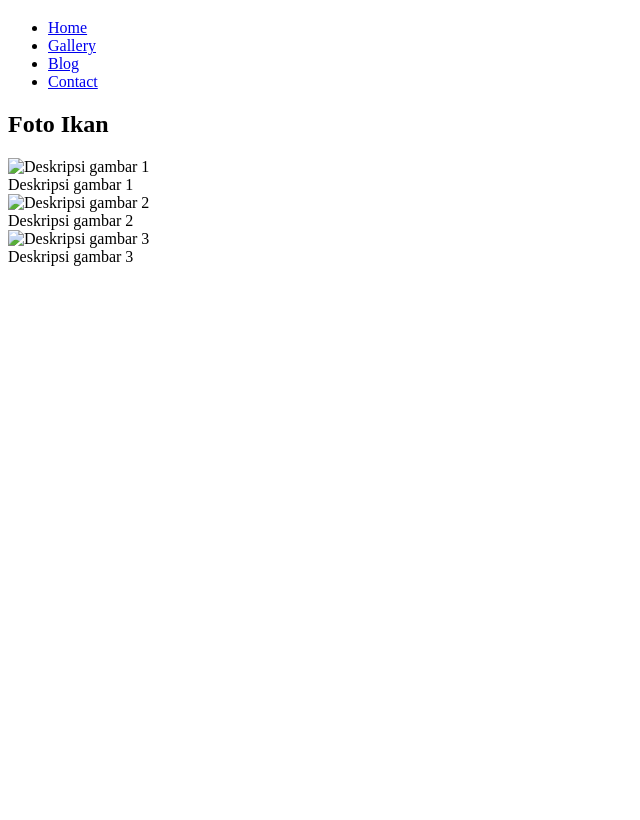
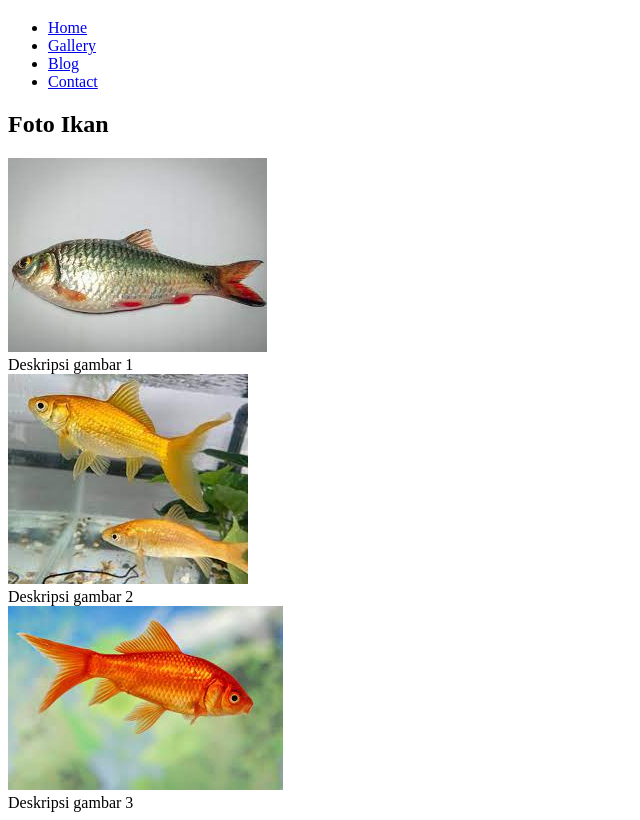
Before and after one commit to MarcellinoBandule/MarcellinoBandule.github.io, a plain HTML site: page gallery.html in a window 1280 px wide. Shown: the part 61-881 px from the top of the page, without its empty margins (0-640 px from the left). Before the commit the page ends 800 px from the top, so only its background shows below. Drawn offline with Linux system fonts and the light colour scheme.

Commit message:
Update gallery.html

```diff
--- a/gallery.html
+++ b/gallery.html
@@ -22,19 +22,19 @@
         <h2>Foto Ikan</h2>
         <div class="gallery">
             <div class="image">
-                <img src="ikan1.jpg" alt="Deskripsi gambar 1">
+                <img src="ikan1.jpeg" alt="Deskripsi gambar 1">
                 <div class="overlay">
                     <div class="text">Deskripsi gambar 1</div>
                 </div>
             </div>
             <div class="image">
-                <img src="ikan2.jpg" alt="Deskripsi gambar 2">
+                <img src="ikan2.jpeg" alt="Deskripsi gambar 2">
                 <div class="overlay">
                     <div class="text">Deskripsi gambar 2</div>
                 </div>
             </div>
             <div class="image">
-                <img src="ikan3.jpg" alt="Deskripsi gambar 3">
+                <img src="ikan3.jpeg" alt="Deskripsi gambar 3">
                 <div class="overlay">
                     <div class="text">Deskripsi gambar 3</div>
                 </div>
```
